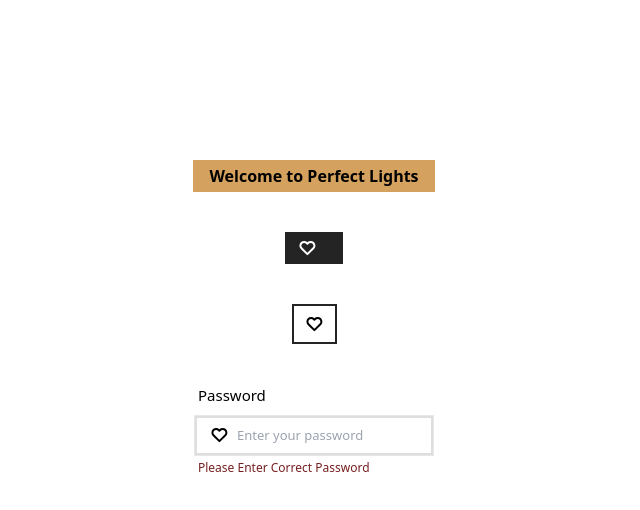
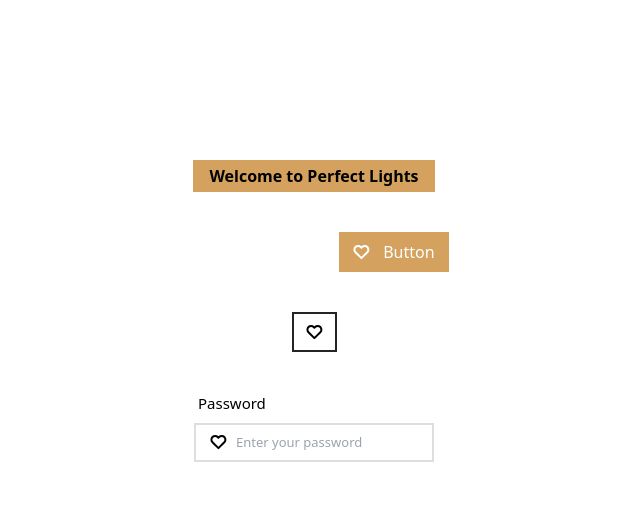
Before and after one commit to Alfred-Nelson/perfect-lights-components, a React (Create React App) app: page / in a window 1280 px wide. Shown: the top 510 px of the page, without its empty margins (326-966 px from the left). Built offline with nearby package versions, Linux system fonts and the light colour scheme; the HTML template or start-up script is replaced by a standard one.

Commit message:
Feature: uncomplete dropdown

```diff
--- a/src/App.tsx
+++ b/src/App.tsx
@@ -1,46 +1,57 @@
+import { useRef, useState } from "react";
 import HeartIcon from "./assets/HeartIcon";
 import Button from "./components/Button";
+import DropdownBox from "./components/DropdownBox";
 import IconButton from "./components/IconButton";
 import InputField from "./components/InputField";
-
+import useClickOutside from "./hooks/useClickOutside";
+import useMouseLocation from "./hooks/useMouseLocation";
 
 function App() {
+  const containerRef = useRef(null)
+  const [openDropdown, setOpenDropdown] = useState(false)
+  const mouseLocation = useMouseLocation()
+  useClickOutside(containerRef, () => setOpenDropdown(false))
+
   return (
-    <>
+    <div className="flex flex-col justify-center items-center">
       <div className="flex justify-center mt-[20svh]">
-        <p className="bg-pot-yellow px-4 py-1 font-semibold">Welcome to Perfect Lights</p>
+        <p className="bg-pot-yellow px-4 py-1 font-semibold">
+          Welcome to Perfect Lights
+        </p>
       </div>
 
-      <div className="flex justify-center space-x-5 mt-10">
+      <div ref={containerRef} className="mt-10 translate-x-[10vh] relative">
         <Button
-          variant="secondary"  // primary , primary-dark, secondary, secondary-outline
-          placeholder="Button"
-        // disabled={true}
-        leftIcon={<HeartIcon />}
+          label="Button"
+          // disabled={true}
+          leftIcon={<HeartIcon />}
+          onClick={() => setOpenDropdown(true)}
         />
+        {openDropdown && (
+          <DropdownBox mouseLocation={mouseLocation as number} />
+        )}
       </div>
       <div className="flex justify-center space-x-5 mt-10">
-        <IconButton
-          variant="secondary-outline"
-        >
+        <IconButton variant="secondary-outline">
           <HeartIcon />
         </IconButton>
       </div>
 
       <div className="flex justify-center m-auto w-60 space-x-5 mt-10">
-
         <InputField
           label="Password"
           placeholder="Enter your password"
-          hint={"Please Enter Correct Password"}
+          // hint={"Please Enter Correct Password"}
           onChange={(text) => console.log(text)}
           // disabled
           leftIcon={<HeartIcon />}
           // rightIcon={<HeartIcon />}
         />
       </div>
-    </>
 
+      {/* <div></div> */}
+    </div>
   );
 }
 
--- a/src/components/Button.tsx
+++ b/src/components/Button.tsx
@@ -33,7 +33,7 @@ export const secondaryStyle: string =
 export const secondaryOutlineStyle: string =
     "bg-white text-black stroke-black border-2 border-pot-grey5 hover:bg-pot-grey5 hover:text-white hover:stroke-white active:bg-pot-grey2  active:text-white active:border-none ease-in-out transition disabled:opacity-75";
 
-export const SecondaryDisabledStyle: string =
+export const secondaryDisabledStyle: string =
     "bg-pot-lightgrey text-pot-grey1 stroke-pot-grey1 cursor-not-allowed disabled:hover";
 
 export const secondaryOutlineStyleDisabled: string = "bg-pot-white text-pot-grey1 stroke-pot-grey1 border-2 border-pot-grey1 cursor-not-allowed disabled:hover"
@@ -45,11 +45,10 @@ export const secondaryOutlineStyleDisabled: string = "bg-pot-white text-pot-grey
 
 const Button = ({
     variant = "primary",
-    placeholder,
     disabled = false,
     leftIcon = null,
     rightIcon = null,
-    onClick = () => { },
+    onClick = () => {},
     hint = "",
     error = "",
     label = ""
@@ -70,7 +69,7 @@ const Button = ({
 
     const disabledStyle =
         variant === "primary" || variant === "secondary"
-            ? SecondaryDisabledStyle
+            ? secondaryDisabledStyle
             : variant === "secondary-outline" || variant === "primary-dark"
                 ? secondaryOutlineStyleDisabled : ""
     // console.log(typeStyle)
@@ -79,9 +78,9 @@ const Button = ({
         <>
             {/* <LinkDiv to={to} className="w-fit"> */}
             <button
-                // onClick={() => !disabled && onClick()}
+                onClick={() => !disabled && onClick()}
                 // ${disabled ? disabledStyle : typeStyle}
-                className={`${typeStyle} px-3 py-1.5 flex gap-x-[1vw] items-center`}>
+                className={`${disabled ? disabledStyle : typeStyle} px-3 py-1.5 flex gap-x-[1vw] items-center`}>
                 {leftIcon}
                 <p className="max-w-[40vw] truncate">{label}</p>
                 {rightIcon && <div className="pl-2 flex items-center">{rightIcon}</div>}
--- /dev/null
+++ b/src/components/DropdownBox.tsx
@@ -0,0 +1,22 @@
+import React, { useEffect, useRef, useState } from "react";
+import useClickOutside from "../hooks/useClickOutside";
+import useMouseLocation from "../hooks/useMouseLocation";
+
+type DropdownBoxType = {
+  mouseLocation: number;
+};
+
+const DropdownBox = ({ mouseLocation }: DropdownBoxType) => {
+  const [leftOffset, setLeftOffset] = useState(`${Math.trunc(mouseLocation * 2)}%`);
+
+  console.log(mouseLocation, "mouseLocation", leftOffset);
+
+  return (
+    <div
+      style={{ left: `-${leftOffset}` }}
+      className={`w-72 absolute max-h-[40svh] h-[20svh] bg-red-200 border border-pot-grey3 `}
+    ></div>
+  );
+};
+
+export default DropdownBox;
--- a/src/components/IconButton.tsx
+++ b/src/components/IconButton.tsx
@@ -1,5 +1,5 @@
 import React from "react";
-import { primaryDarkStyle, primaryStyle, secondaryOutlineStyle, secondaryStyle, SecondaryDisabledStyle, secondaryOutlineStyleDisabled } from "./Button";
+import { primaryDarkStyle, primaryStyle, secondaryOutlineStyle, secondaryStyle, secondaryDisabledStyle, secondaryOutlineStyleDisabled } from "./Button";
 
 type IconButtonPropsType = {
     element?: React.ReactNode | null;
@@ -28,14 +28,14 @@ const IconButton = ({
                         ? secondaryOutlineStyle : ""
     const disabledStyle =
         variant === "primary" || variant === "secondary"
-            ? SecondaryDisabledStyle
+            ? secondaryDisabledStyle
             : variant === "secondary-outline" || variant === "primary-dark"
                 ? secondaryOutlineStyleDisabled : ""
     return (
         <button
             onClick={onClick}
            // className={`flex px-2  py-2 justify-center items-center ${typeStyle} ${disabled ? disabledStyle : typeStyle}`}
-            className={`flex px-3 py-2.5 justify-center items-center ${typeStyle}`}
+            className={`flex px-3 py-2.5 justify-center items-center ${disabled ? disabledStyle : typeStyle}`}
         >
             {children}
         </button>
--- a/src/components/InputField.tsx
+++ b/src/components/InputField.tsx
@@ -2,7 +2,6 @@
 // props: label, value?, onChange?, inputType?, leftIcon?, rightIcon?, hint?, error?,
 // disabled, hover, active, and focus states.
 import React, { useState, useEffect, useRef } from "react";
-import { primaryStyle } from "./Button";
 
 type InputFieldType = {
     label?: string;
@@ -19,10 +18,10 @@ type InputFieldType = {
     disabled?: boolean;
 };
 
-export const primaryInputStyle: string = "text-black font-normal border-2 border-[#DEDEDE] hover:boder-2 hover:border-[#D4A15E] hover:border-opacity-50 focus:outline-none focus:bg-white focus:border-pot-yellow placeholder-shown:text-pot-grey2 active:border-pot-yellow active:border-2"
+export const primaryInputStyle = "text-black font-normal border-2 border-[#DEDEDE] hover:border-2 hover:border-[#D4A15E] hover:border-opacity-50 outline-none focus:bg-white focus:border-pot-yellow placeholder-shown:text-pot-grey2 active:border-pot-yellow active:border-2"
 
 
-export const InputDisabledStyle: string = "text-[#4F4F4F] disabled:appearance-none focus:outline-none disabled:opacity-100 cursor-not-allowed"
+export const InputDisabledStyle = "text-[#4F4F4F] disabled:appearance-none focus:outline-none disabled:opacity-100 cursor-not-allowed"
 
 // " text-[#4F4F4F]  disabled:appearance-none peer text-pot-grey1 stroke-pot-grey2 border-2 border-pot-grey1 disabled:opacity-50 cursor-not-allowed "
 
@@ -63,7 +62,7 @@ const InputField = ({
                 <p className="font-medium text-[15px] pb-2 px-1">{label}</p>
             )}
             <div
-                className={`relative w-full flex justify-between items-center border  ${focusInput && "border-pot-darkmaroon"
+                className={`relative w-full flex justify-between items-center  ${focusInput && "border-pot-darkmaroon"
                     } stroke-black ease-in-out transition`}
             >
                 {leftIcon && (
--- /dev/null
+++ b/src/hooks/useClickOutside.ts
@@ -0,0 +1,33 @@
+import React, { useEffect } from "react";
+
+const useClickOutside = (
+  ref: React.RefObject<HTMLDivElement>,
+  handler: (e?: TouchEvent | MouseEvent) => void
+) => {
+  useEffect(
+    () => {
+      const listener = (event: TouchEvent | MouseEvent) => {
+        // Do nothing if clicking ref's element or descendent elements
+        if (!ref?.current || ref?.current.contains(event.target as Node)) {
+          return;
+        }
+        handler(event);
+      };
+      document.addEventListener("mousedown", listener);
+      document.addEventListener("touchstart", listener);
+      return () => {
+        document.removeEventListener("mousedown", listener);
+        document.removeEventListener("touchstart", listener);
+      };
+    },
+    // Add ref and handler to effect dependencies
+    // It's worth noting that because passed in handler is a new ...
+    // ... function on every render that will cause this effect ...
+    // ... callback/cleanup to run every render. It's not a big deal ...
+    // ... but to optimize you can wrap handler in useCallback before ...
+    // ... passing it into this hook.
+    [ref, handler]
+  );
+};
+
+export default useClickOutside;
--- /dev/null
+++ b/src/hooks/useMouseLocation.ts
@@ -0,0 +1,26 @@
+import React, { useEffect, useState } from 'react'
+
+const useMouseLocation = (isOverEndRegion= false) => {
+    const [mouseLocation, setMouseLocation] = useState<number>(0)
+
+    const handleMouseMove = (e: MouseEvent) => {
+        setMouseLocation(e.clientX as number)
+    }
+
+    const checkIfAtLastPart = (val: number) => {
+        const totalWidth = window.innerWidth;
+        const widthDiff = totalWidth - val
+        const widthDiffPercent = ((widthDiff/totalWidth) * 100)
+
+        return(widthDiffPercent <= 22)
+    }
+
+    useEffect(() => {
+        window.addEventListener("mousemove", handleMouseMove)
+        return(() => window.removeEventListener("mousemove", handleMouseMove))
+    }, [])
+
+  return (isOverEndRegion ? checkIfAtLastPart(mouseLocation) : ((mouseLocation/ window.innerWidth) * 100) )
+}
+
+export default useMouseLocation
--- a/tailwind.config.js
+++ b/tailwind.config.js
@@ -7,9 +7,10 @@ module.exports = {
       colors: {
         "pot-yellow": "#D4A15E",
         "pot-grey1": "#F4F5F6",
+        "pot-grey2": "#383838",
+        "pot-grey3": "#F9F9F9",
+        "pot-grey5": "#242424",
         "pot-grey6": "#111111",
-        "pot-grey2": "#383838",
-        "pot-grey5": "#242424",
         "pot-lightgrey":"#CBCBCB",
         "pot-maroon":"#772021"
       },
```
Also changed, not shown: src/assets/new.png (added).
